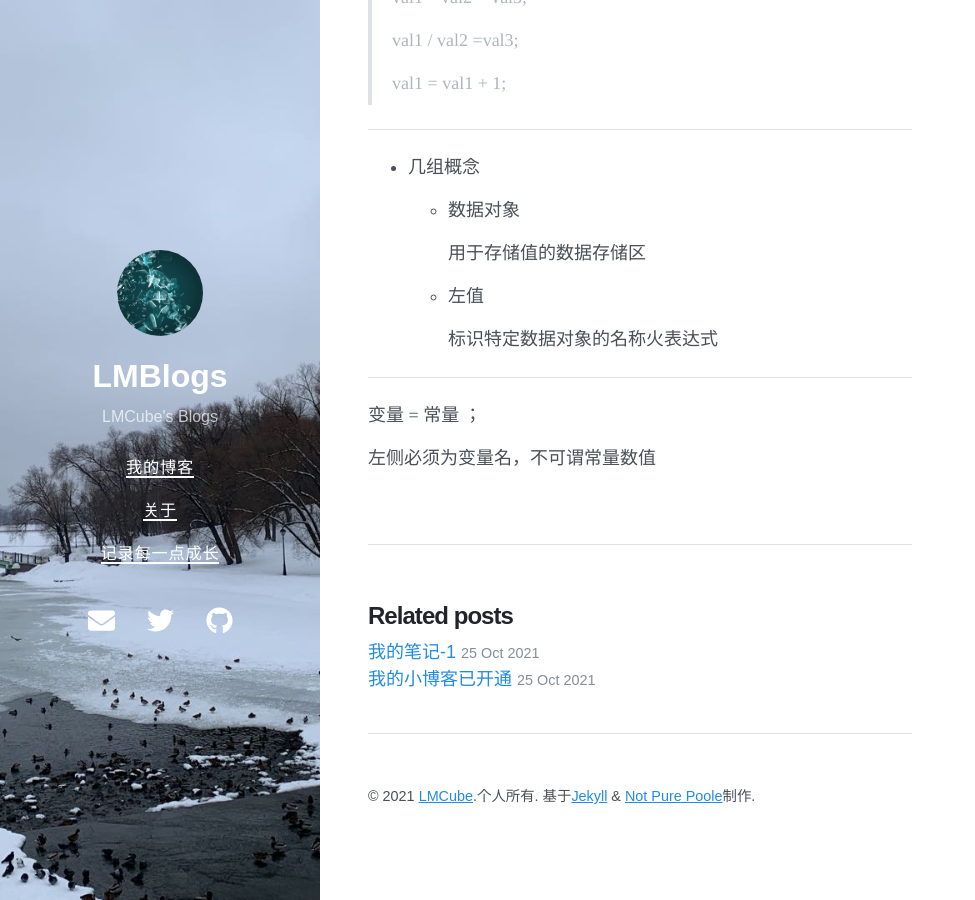
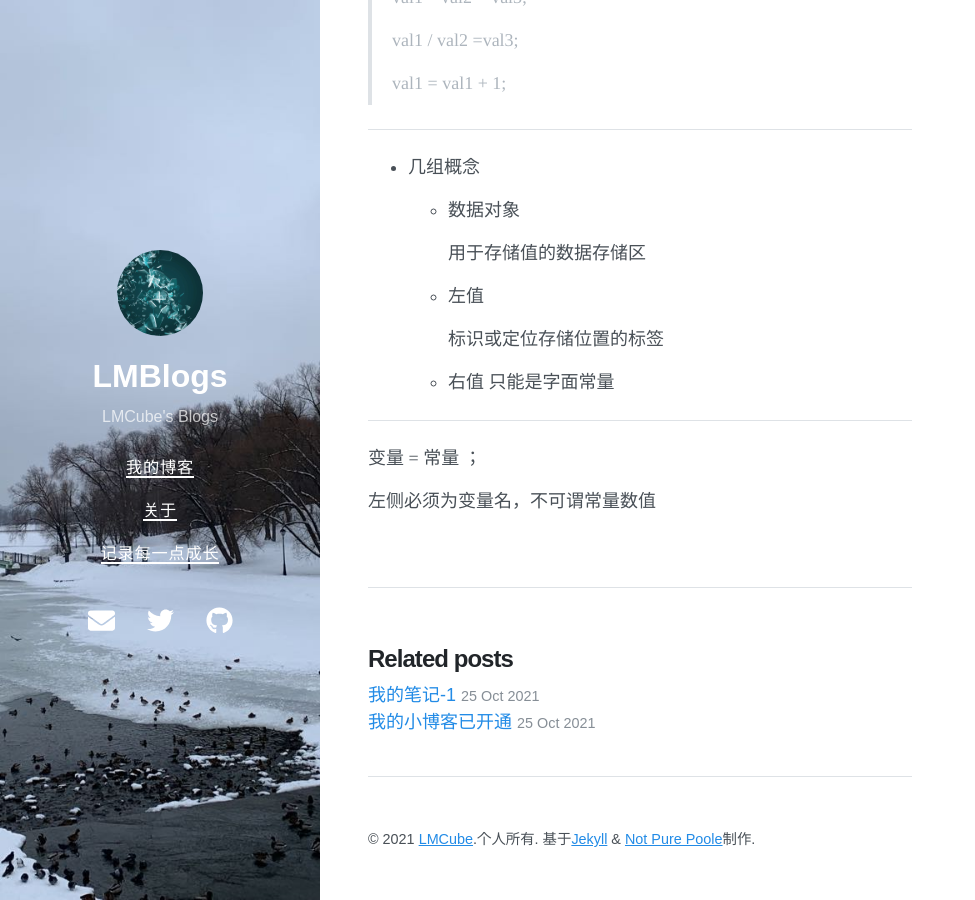
Before and after one commit to LandMineCube/LandMineCube.github.io, a Jekyll site: the page built from _posts/2021-10-26-运算符，表达式和语句.md, in a window 1280 px wide and 900 px high, scrolled down 616 px. Shown: the whole window, without its empty margins (0-975 px from the left). Built offline with Jekyll 4.4.1, drawn with Linux system fonts in a browser that asks for light colours; nearby versions of some CDN libraries; our own code applies the rules of GitHub Pages for plain Markdown files.

Commit message:
Update 2021-10-26-运算符，表达式和语句.md

```diff
--- a/_posts/2021-10-26-运算符，表达式和语句.md
+++ b/_posts/2021-10-26-运算符，表达式和语句.md
@@ -49,7 +48,10 @@ while(条件)
 
   * 左值
 
-    标识特定数据对象的名称火表达式
+    标识或定位存储位置的标签
+
+  * 右值
+    只能是字面常量
 
 
 
```
Also changed, not shown: other parts of _posts/2021-10-26-运算符，表达式和语句.md (+0 -1 lines).
